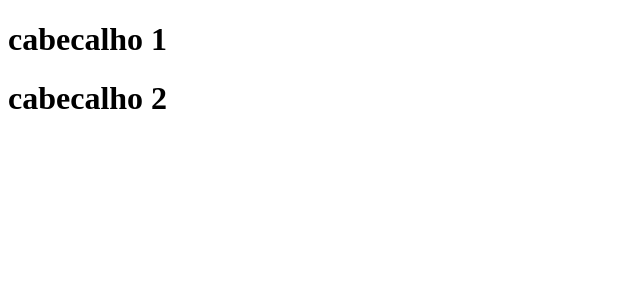
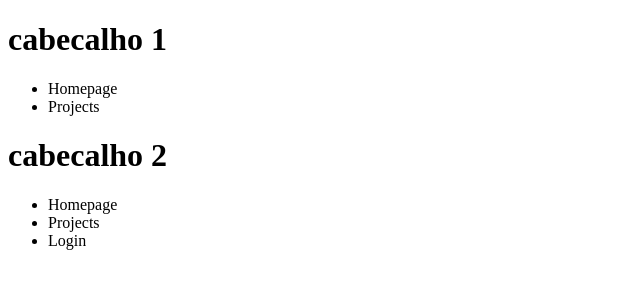
Before and after one commit to jandersonp/01-conceitos-dev, a React app in the folder frontend/: page / in a window 1280 px wide. Shown: the top 300 px of the page, without its empty margins (0-640 px from the left). Built offline with nearby package versions, Linux system fonts and the light colour scheme.

Commit message:
Propriedades

```diff
--- a/frontend/src/App.js
+++ b/frontend/src/App.js
@@ -5,8 +5,19 @@ import Header from './components/Header';
 function App() {
   return (
     <>
-      <Header title="cabecalho 1"/>
-      <Header title="cabecalho 2"/>
+      <Header title="cabecalho 1">
+        <ul>
+          <li>Homepage</li>
+          <li>Projects</li>
+        </ul>
+      </Header>
+      <Header title="cabecalho 2">
+        <ul>
+          <li>Homepage</li>
+          <li>Projects</li>
+          <li>Login</li>
+        </ul>
+      </Header>
     </>
   );
 }
--- a/frontend/src/components/Header.js
+++ b/frontend/src/components/Header.js
@@ -1,9 +1,12 @@
 import React from 'react';
 
-export default function Header(props) {
+export default function Header({ title, children }) {
   return (
     <header>
-      <h1>{props.title}</h1>
+      <h1>{title}</h1>
+
+      {children}
+
     </header>
   )
 }
```
